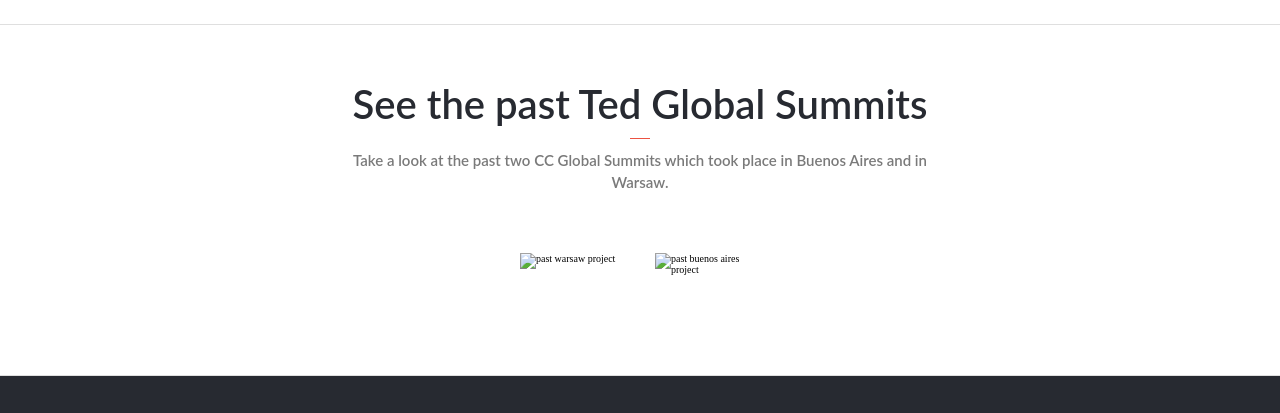
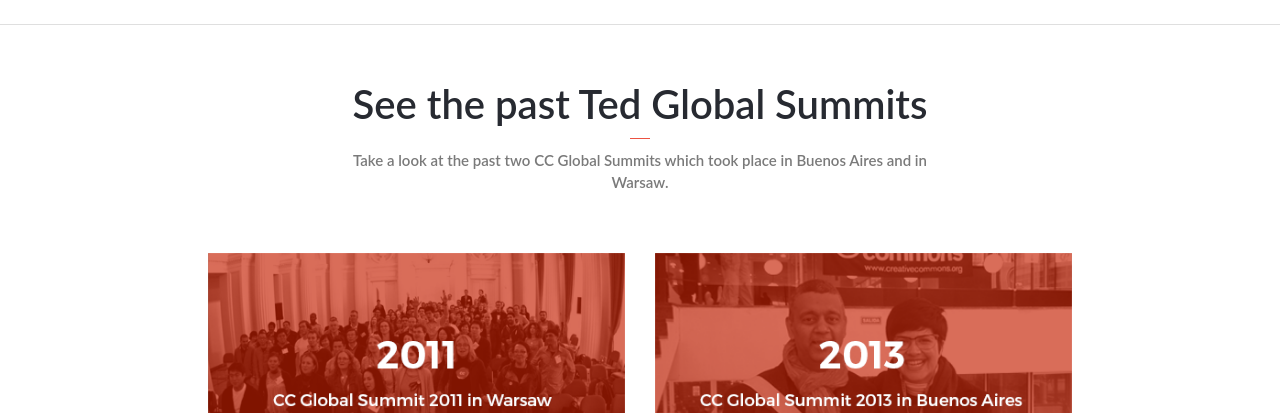
Before and after one commit to peteryeungtt/Capstoneproject-TEDconference-page, a website: page about.html in a window 1280 px wide. Shown: the part 1136-1549 px from the top of the page. Drawn offline with Linux system fonts and the light colour scheme; the site is published under a folder, as on GitHub Pages, so addresses that start at the root find nothing; a web font is replaced by a local one.

Commit message:
Add readme file

```diff
--- a/about.html
+++ b/about.html
@@ -109,8 +109,8 @@
             Take a look at the past two CC Global Summits which took place in Buenos Aires and in Warsaw.
         </p>
         <div class="past-projects">
-            <img class="project" src="/images/about_2011.png" alt="past warsaw project">
-            <img class="project" src="/images/about_2013.png" alt="past buenos aires project">
+            <img class="project" src="./images/about_2011.png" alt="past warsaw project">
+            <img class="project" src="./images/about_2013.png" alt="past buenos aires project">
         </div>
         </div>
     </section>
```
Also changed, not shown: LICENSE.md (added), README.md (added).
